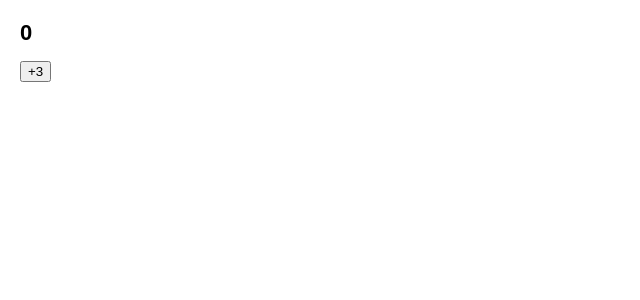
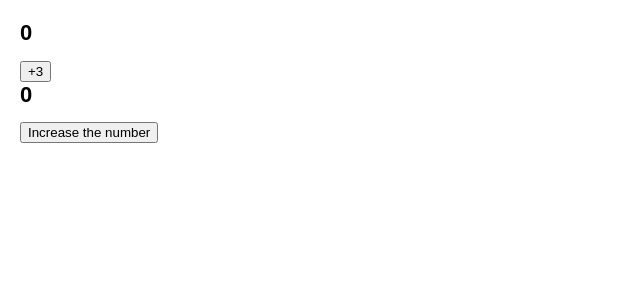
Before and after one commit to zelitosaide/react-js-course, a React (Create React App) app: page / in a window 1280 px wide. Shown: the top 300 px of the page, without its empty margins (0-640 px from the left). Built offline with nearby package versions, Linux system fonts and the light colour scheme.

Commit message:
Queueing a Series of State Updates

```diff
--- a/src/learn/learn-react/adding-interactivity/queueing-a-series-of-state-updates/index.js
+++ b/src/learn/learn-react/adding-interactivity/queueing-a-series-of-state-updates/index.js
@@ -1,10 +1,26 @@
 import { useState } from "react";
 
 export default function Index() {
-  return <Counter />;
+  return (
+    <>
+      <Counter2 />
+      <Counter />
+    </>
+  );
 }
 
 function Counter() {
+  const [number, setNumber] = useState(0);
+
+  return (
+    <>
+      <h1>{number}</h1>
+      <button>Increase the number</button>
+    </>
+  );
+}
+
+function Counter2() {
   const [number, setNumber] = useState(0);
 
   return (
```
